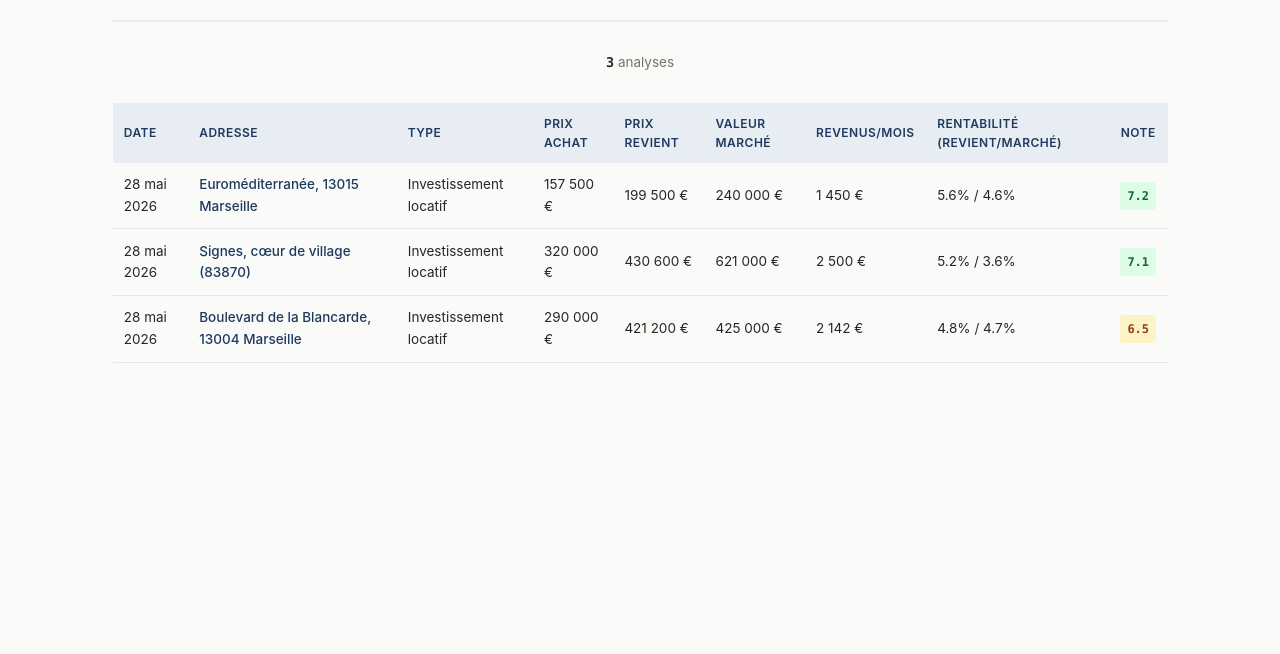
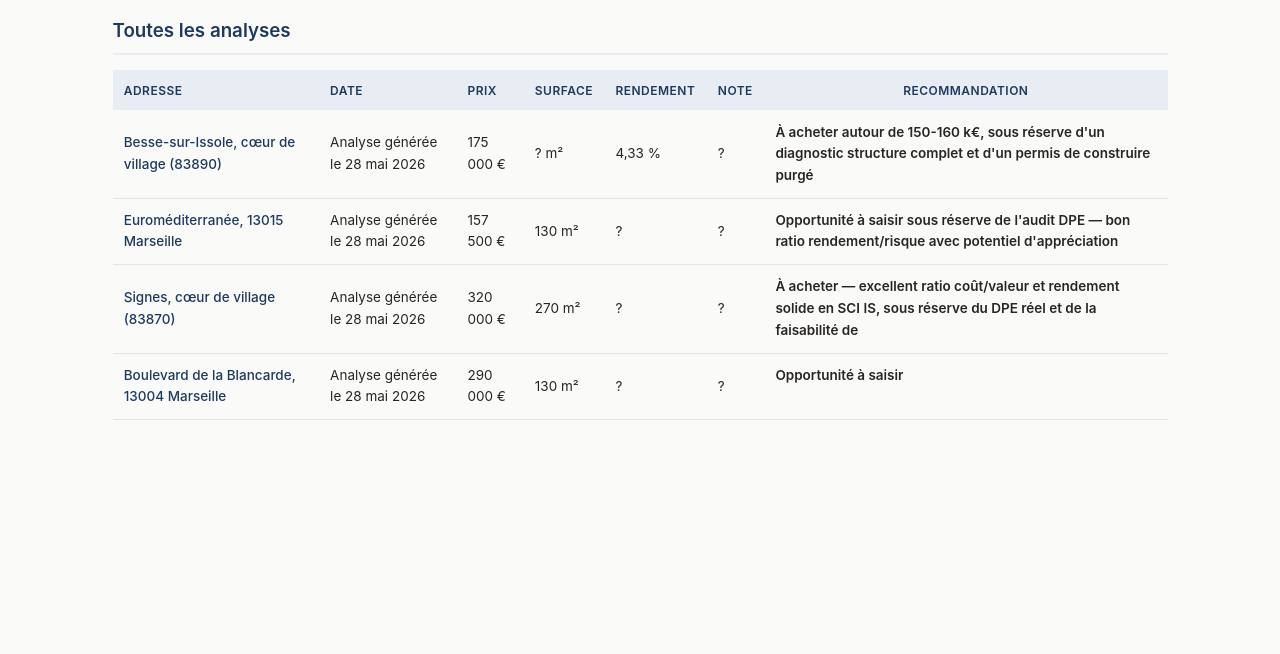
Before and after one commit to AlexisBarlatier/semaphore-sonar, a plain HTML site: page analyses/index.html in a window 1280 px wide. Shown: the part 146-800 px from the top of the page. Drawn offline with Linux system fonts and the light colour scheme.

Commit message:
Régénération listing (4 analyses)

```diff
--- a/analyses/index.html
+++ b/analyses/index.html
@@ -1,7 +1,71 @@
-<!DOCTYPE html><html lang="fr"><head><meta charset="UTF-8"><meta name="viewport" content="width=device-width,initial-scale=1.0"><title>Sémaphore Sonar — Analyses</title><link rel="stylesheet" href="../style.css"></head><body><header class="listing-hero"><h1>Sémaphore Sonar</h1><p class="hero-subtitle">Analyses d'investissement immobilier</p></header><main><div class="listing-stats"><span><strong>3</strong> analyses</span></div><table class="listing-table"><thead><tr><th>Date</th><th>Adresse</th><th>Type</th><th>Prix achat</th><th>Prix revient</th><th>Valeur marché</th><th>Revenus/mois</th><th>Rentabilité (revient/marché)</th><th>Note</th></tr></thead><tbody><tr><td>28 mai 2026</td><td><a href="2026-05-28-euromediterranee-marseille-13015/index.html">Euroméditerranée, 13015 Marseille</a></td><td>Investissement locatif</td><td>157 500 €</td><td>199 500 €</td><td>240 000 €</td><td>1 450 €</td><td>5.6% / 4.6%</td><td style="text-align:center"><span class="listing-badge note-high">7.2</span></td></tr>
-<tr><td>28 mai 2026</td><td><a href="2026-05-28-coeur-village-signes-83870/index.html">Signes, cœur de village (83870)</a></td><td>Investissement locatif</td><td>320 000 €</td><td>430 600 €</td><td>621 000 €</td><td>2 500 €</td><td>5.2% / 3.6%</td><td style="text-align:center"><span class="listing-badge note-high">7.1</span></td></tr>
-<tr><td>28 mai 2026</td><td><a href="2026-05-28-boulevard-blancarde-marseille-13004/index.html">Boulevard de la Blancarde, 13004 Marseille</a></td><td>Investissement locatif</td><td>290 000 €</td><td>421 200 €</td><td>425 000 €</td><td>2 142 €</td><td>4.8% / 4.7%</td><td style="text-align:center"><span class="listing-badge note-mid">6.5</span></td></tr>
-</tbody></table><div class="listing-cards"><div class="listing-card"><div class="listing-card-header"><span class="listing-card-date">28 mai 2026</span><span class="listing-badge note-high">7.2</span></div><a class="listing-card-title" href="2026-05-28-euromediterranee-marseille-13015/index.html">Euroméditerranée, 13015 Marseille</a><div class="listing-card-meta"><span>Investissement locatif</span><span class="meta-sep">·</span><span>157 500 € → 199 500 €</span></div><div class="listing-card-meta"><span>1 450 €/mois</span><span class="meta-sep">·</span><span>Rentabilité: 5.6% / 4.6%</span><span class="meta-sep">·</span><span>Marché: 240 000 €</span></div><div class="listing-card-footer"><span class="listing-verdict v-acheter">À acheter</span></div></div>
-<div class="listing-card"><div class="listing-card-header"><span class="listing-card-date">28 mai 2026</span><span class="listing-badge note-high">7.1</span></div><a class="listing-card-title" href="2026-05-28-coeur-village-signes-83870/index.html">Signes, cœur de village (83870)</a><div class="listing-card-meta"><span>Investissement locatif</span><span class="meta-sep">·</span><span>320 000 € → 430 600 €</span></div><div class="listing-card-meta"><span>2 500 €/mois</span><span class="meta-sep">·</span><span>Rentabilité: 5.2% / 3.6%</span><span class="meta-sep">·</span><span>Marché: 621 000 €</span></div><div class="listing-card-footer"><span class="listing-verdict v-acheter">À acheter</span></div></div>
-<div class="listing-card"><div class="listing-card-header"><span class="listing-card-date">28 mai 2026</span><span class="listing-badge note-mid">6.5</span></div><a class="listing-card-title" href="2026-05-28-boulevard-blancarde-marseille-13004/index.html">Boulevard de la Blancarde, 13004 Marseille</a><div class="listing-card-meta"><span>Investissement locatif</span><span class="meta-sep">·</span><span>290 000 € → 421 200 €</span></div><div class="listing-card-meta"><span>2 142 €/mois</span><span class="meta-sep">·</span><span>Rentabilité: 4.8% / 4.7%</span><span class="meta-sep">·</span><span>Marché: 425 000 €</span></div><div class="listing-card-footer"><span class="listing-verdict v-acheter">À acheter</span></div></div>
-</div></main></body></html>
+<!DOCTYPE html>
+<html lang="fr">
+<head>
+  <meta charset="UTF-8">
+  <meta name="viewport" content="width=device-width, initial-scale=1.0">
+  <title>Analyses — Sémaphore Sonar</title>
+  <link rel="stylesheet" href="../style.css">
+</head>
+<body>
+<header class="report-header">
+  <h1>Sémaphore Sonar</h1>
+  <p class="report-address">Analyses d'investissement immobilier</p>
+</header>
+<main>
+<section class="analyses-listing">
+  <h2>Toutes les analyses</h2>
+  <table class="listing-table">
+    <thead>
+      <tr>
+        <th>Adresse</th>
+        <th>Date</th>
+        <th>Prix</th>
+        <th>Surface</th>
+        <th>Rendement</th>
+        <th>Note</th>
+        <th>Recommandation</th>
+      </tr>
+    </thead>
+    <tbody>
+      <tr>
+        <td><a href="2026-05-28-remise-coeur-village-besse-sur-issole-83890/">Besse-sur-Issole, cœur de village (83890)</a></td>
+        <td>Analyse générée le 28 mai 2026</td>
+        <td>175 000 €</td>
+        <td>? m²</td>
+        <td>4,33 %</td>
+        <td><span class="listing-note note-C">?</span></td>
+        <td class="listing-verdict">À acheter autour de 150-160 k€, sous réserve d'un diagnostic structure complet et d'un permis de construire purgé</td>
+      </tr>
+      <tr>
+        <td><a href="2026-05-28-euromediterranee-marseille-13015/">Euroméditerranée, 13015 Marseille</a></td>
+        <td>Analyse générée le 28 mai 2026</td>
+        <td>157 500 €</td>
+        <td>130 m²</td>
+        <td>?</td>
+        <td><span class="listing-note note-C">?</span></td>
+        <td class="listing-verdict">Opportunité à saisir sous réserve de l'audit DPE — bon ratio rendement/risque avec potentiel d'appréciation</td>
+      </tr>
+      <tr>
+        <td><a href="2026-05-28-coeur-village-signes-83870/">Signes, cœur de village (83870)</a></td>
+        <td>Analyse générée le 28 mai 2026</td>
+        <td>320 000 €</td>
+        <td>270 m²</td>
+        <td>?</td>
+        <td><span class="listing-note note-C">?</span></td>
+        <td class="listing-verdict">À acheter — excellent ratio coût/valeur et rendement solide en SCI IS, sous réserve du DPE réel et de la faisabilité de </td>
+      </tr>
+      <tr>
+        <td><a href="2026-05-28-boulevard-blancarde-marseille-13004/">Boulevard de la Blancarde, 13004 Marseille</a></td>
+        <td>Analyse générée le 28 mai 2026</td>
+        <td>290 000 €</td>
+        <td>130 m²</td>
+        <td>?</td>
+        <td><span class="listing-note note-C">?</span></td>
+        <td class="listing-verdict">Opportunité à saisir</td>
+      </tr>
+    </tbody>
+  </table>
+</section>
+</main>
+</body>
+</html>
```
